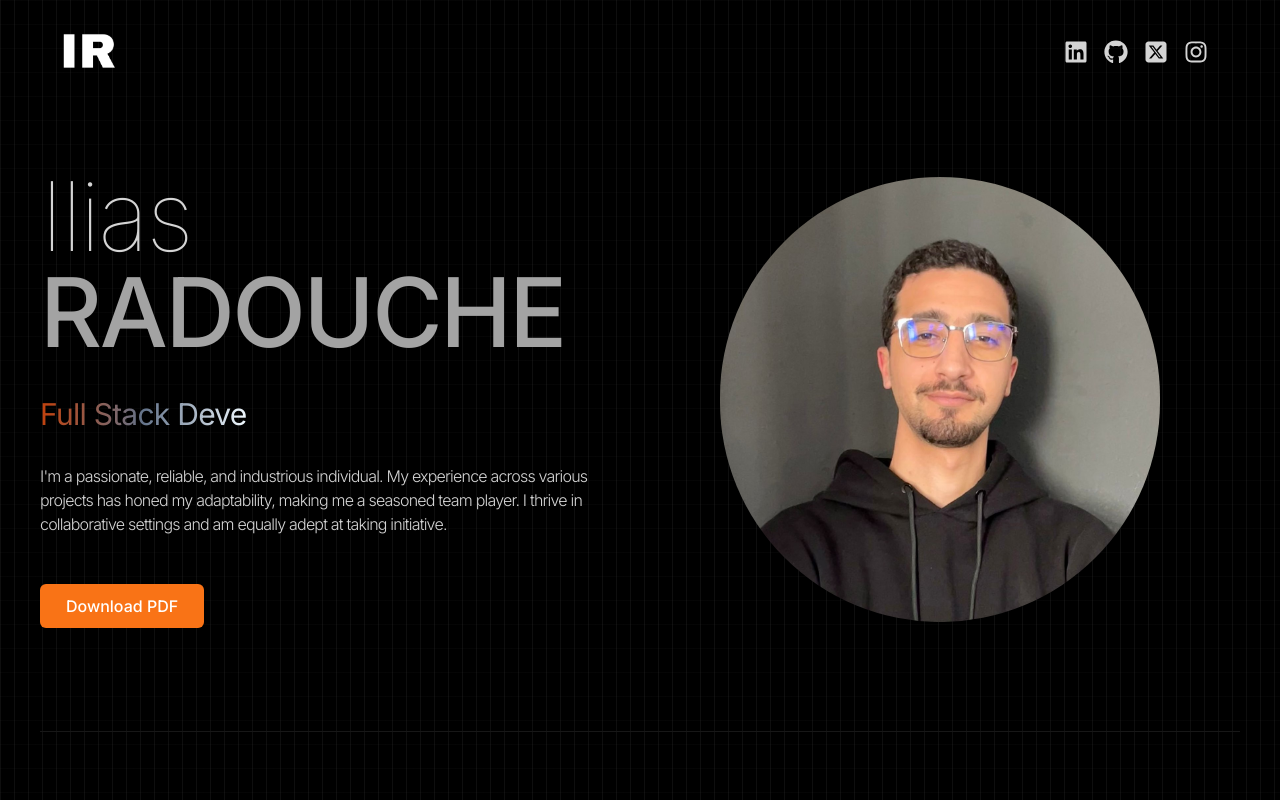
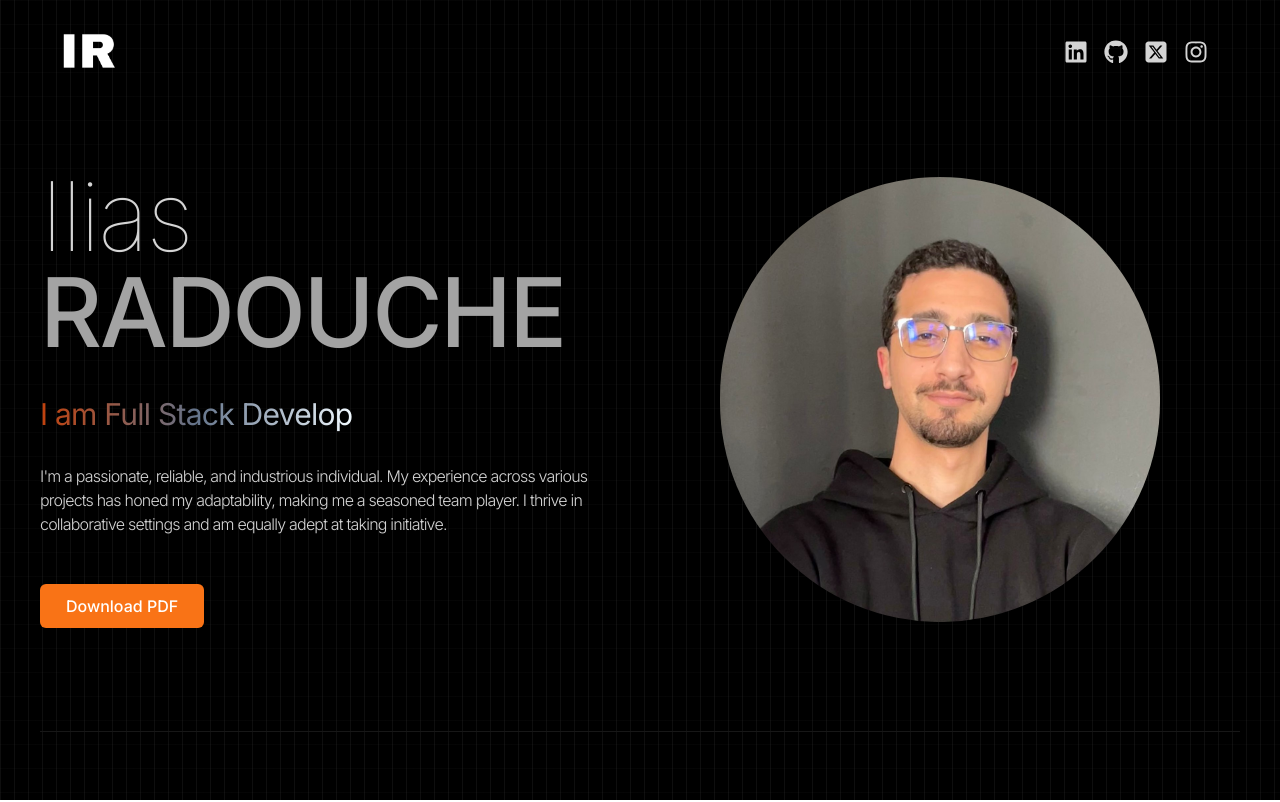
Before and after one commit to iliasradouche/portoflio, a React (Vite) app: page / in a window 1280 px wide. Shown: the top 802 px of the page. Built offline with nearby package versions, Linux system fonts and the light colour scheme.

Commit message:
some changes

```diff
--- a/src/components/Hero.jsx
+++ b/src/components/Hero.jsx
@@ -15,7 +15,7 @@ const container = (delay) => ({
 
 const Hero = () => {
   const [typeEffect] = useTypewriter({
-    words: ["Developper"],
+    words: ["Full Stack Developper"],
     loop: {},
     typeSpeed: 100,
     deleteSpeed: 40,
@@ -54,7 +54,7 @@ const Hero = () => {
               animate="visible"
               className="bg-gradient-to-r from-orange-700 via-slate-500 to-sky-50 bg-clip-text text-3xl tracking-tight text-transparent"
             >
-              Full Stack
+             I am
               <span> {typeEffect}</span>
             </motion.span>
             <motion.p
```
